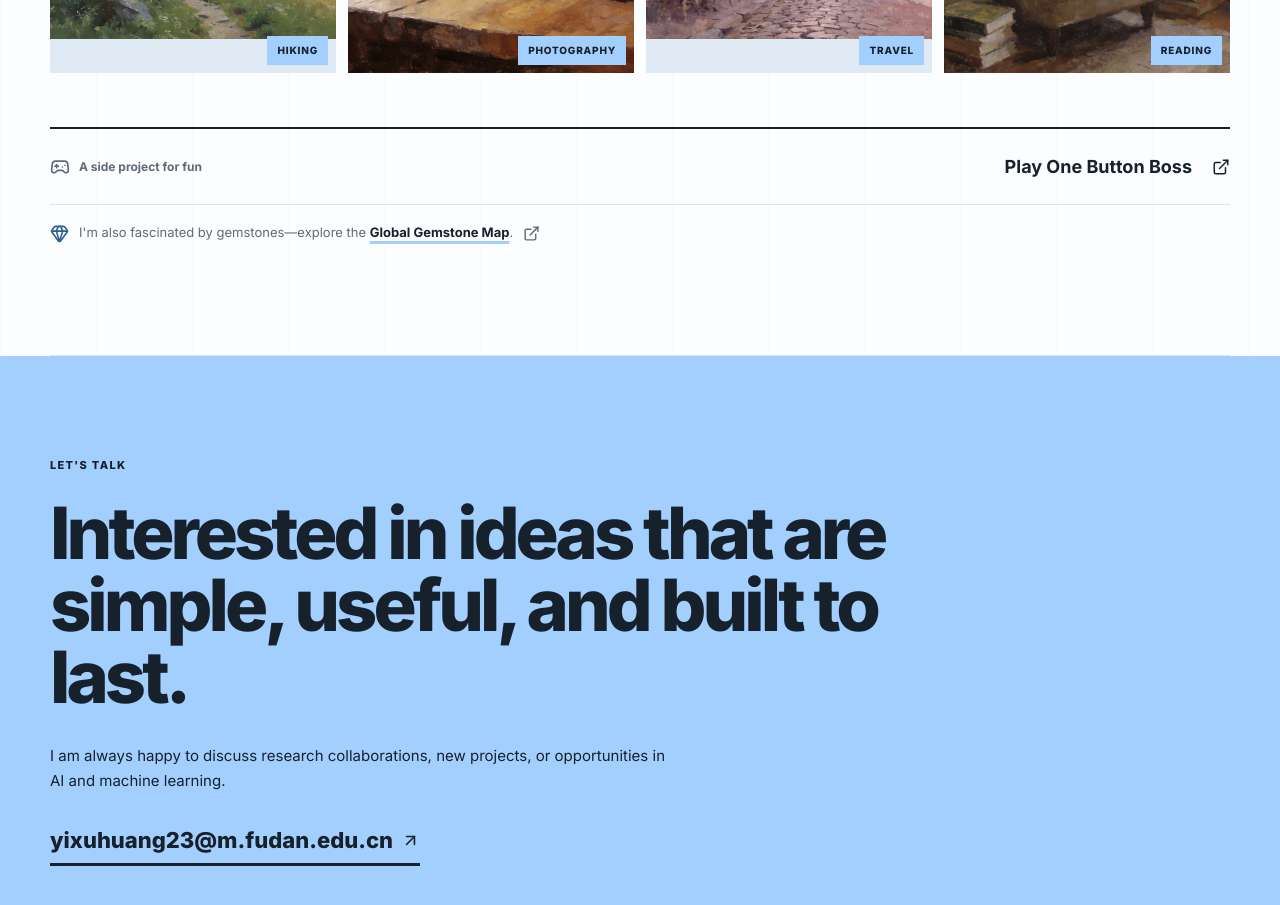
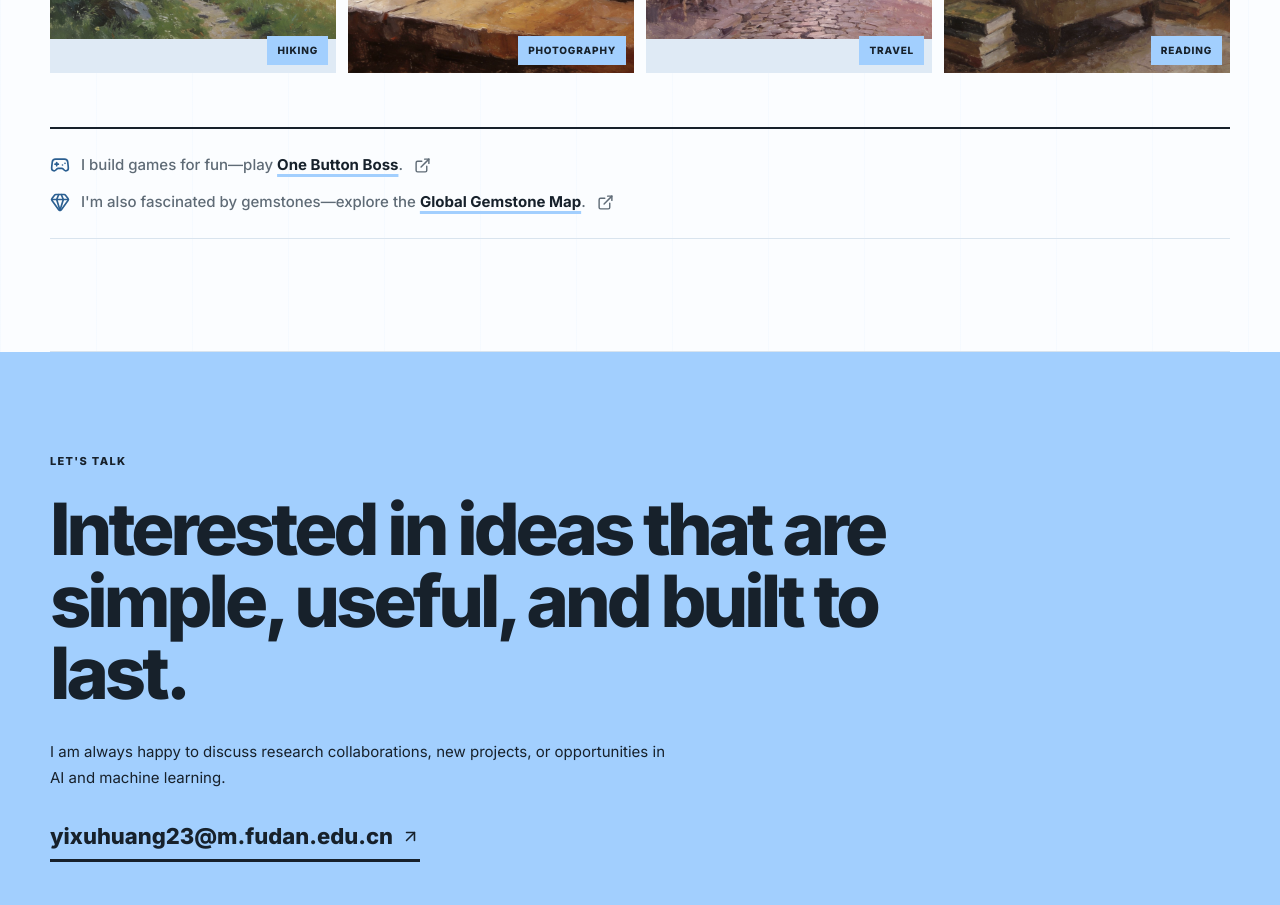
Before and after one commit to RunRiotComeOn/personal-homepage, a React (Vite) app: page / in a window 1280 px wide. Shown: the part 4580-5485 px from the top of the page. Built offline with nearby package versions, Linux system fonts and the light colour scheme.

Commit message:
Unify personal interest links

```diff
--- a/src/App.css
+++ b/src/App.css
@@ -668,55 +668,39 @@
   text-transform: uppercase;
 }
 
-.game-link {
-  display: grid;
-  grid-template-columns: 1fr auto auto;
-  align-items: center;
-  gap: 20px;
+.interest-links {
   margin-top: 54px;
   padding: 24px 0;
   border-top: 2px solid var(--ink);
   border-bottom: 1px solid var(--line);
+}
+
+.interest-link {
+  display: flex;
+  align-items: center;
+  gap: 11px;
+  width: fit-content;
+  color: var(--muted);
+  font-size: 15px;
+  font-weight: 500;
+  line-height: 1.6;
   text-decoration: none;
 }
 
-.game-link span {
-  display: flex;
-  align-items: center;
-  gap: 9px;
-  color: var(--muted);
-  font-size: 12px;
-  font-weight: 700;
+.interest-link + .interest-link {
+  margin-top: 13px;
 }
 
-.game-link strong {
-  font-size: 18px;
-}
-
-.game-link:hover strong {
-  text-decoration: underline;
-  text-decoration-color: var(--blue);
-  text-decoration-thickness: 5px;
-  text-underline-offset: 4px;
-}
-
-.gemstone-link {
-  display: flex;
-  align-items: center;
-  gap: 10px;
-  width: fit-content;
-  margin-top: 18px;
-  color: var(--muted);
-  font-size: 13px;
-  line-height: 1.5;
-  text-decoration: none;
-}
-
-.gemstone-link > svg:first-child {
+.interest-link > svg:first-child {
+  flex: 0 0 auto;
   color: var(--blue-dark);
 }
 
-.gemstone-link strong {
+.interest-link > svg:last-child {
+  flex: 0 0 auto;
+}
+
+.interest-link strong {
   color: var(--ink);
   text-decoration: underline;
   text-decoration-color: var(--blue);
@@ -724,7 +708,7 @@
   text-underline-offset: 4px;
 }
 
-.gemstone-link:hover strong {
+.interest-link:hover strong {
   color: var(--blue-dark);
 }
 
@@ -957,17 +941,8 @@ footer a {
     grid-template-columns: repeat(2, 1fr);
   }
 
-  .game-link {
-    grid-template-columns: 1fr auto;
-  }
-
-  .game-link strong {
-    grid-row: 2;
-  }
-
-  .game-link > svg {
-    grid-row: 1 / span 2;
-    grid-column: 2;
+  .interest-link {
+    align-items: flex-start;
   }
 
   footer {
--- a/src/App.tsx
+++ b/src/App.tsx
@@ -475,33 +475,34 @@ function App() {
             ))}
           </div>
 
+          <div className="interest-links">
             <a
-            className="game-link"
+              className="interest-link"
               href="https://yxsophie.itch.io/one-button-boss"
               target="_blank"
               rel="noreferrer"
             >
+              <Gamepad2 size={20} />
               <span>
-              <Gamepad2 size={20} />
-              A side project for fun
+                I build games for fun—play <strong>One Button Boss</strong>.
               </span>
-            <strong>Play One Button Boss</strong>
-            <ExternalLink size={18} />
+              <ExternalLink size={17} />
             </a>
 
             <a
-            className="gemstone-link"
+              className="interest-link"
               href="https://runriotcomeon.github.io/Global_Gemstone_Map/"
               target="_blank"
               rel="noreferrer"
             >
-            <Gem size={19} />
+              <Gem size={20} />
               <span>
                 I&apos;m also fascinated by gemstones—explore the{' '}
                 <strong>Global Gemstone Map</strong>.
               </span>
               <ExternalLink size={17} />
             </a>
+          </div>
         </section>
 
         <section className="contact-section" id="contact">
```
Lines whose indentation alone changed are shown as unchanged.
